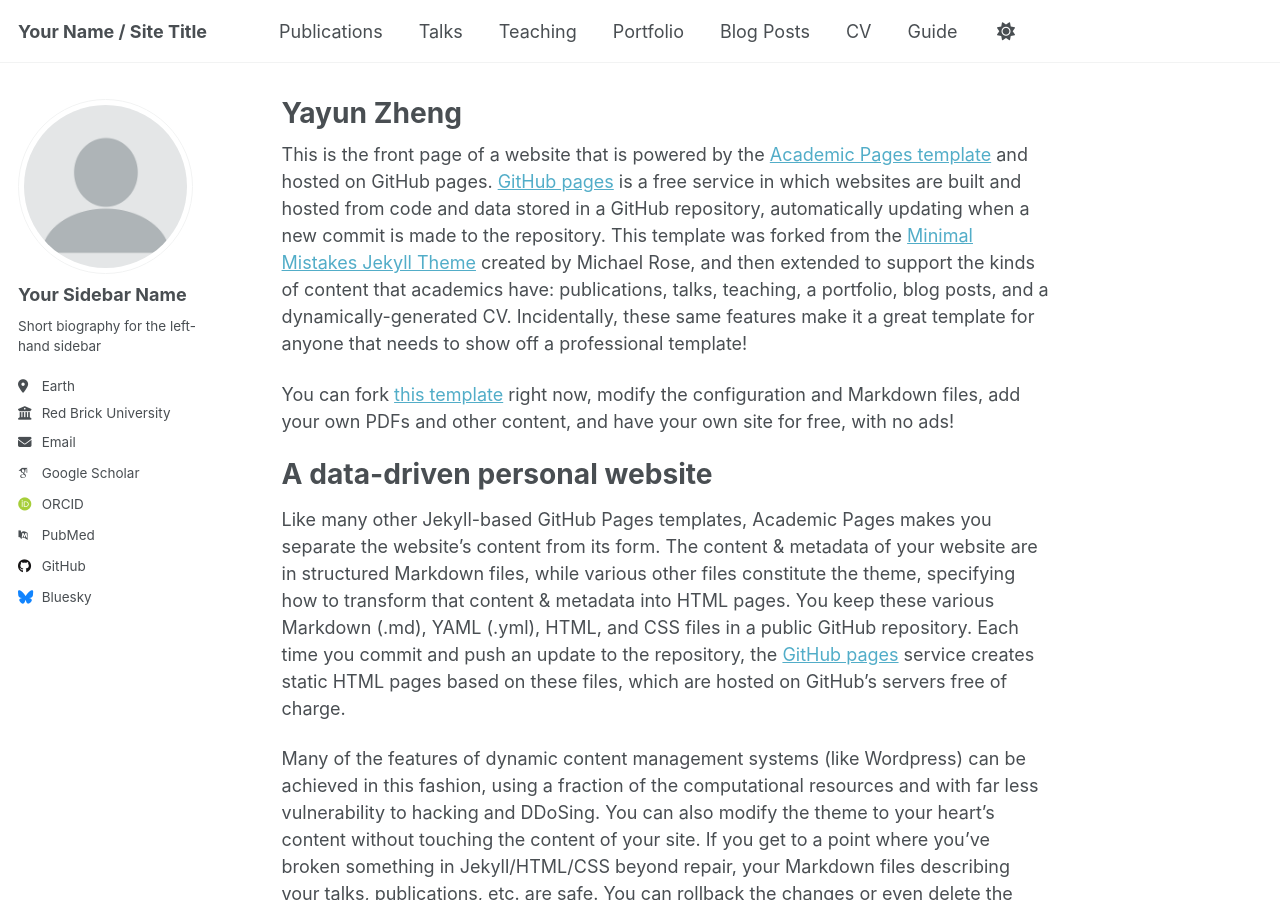
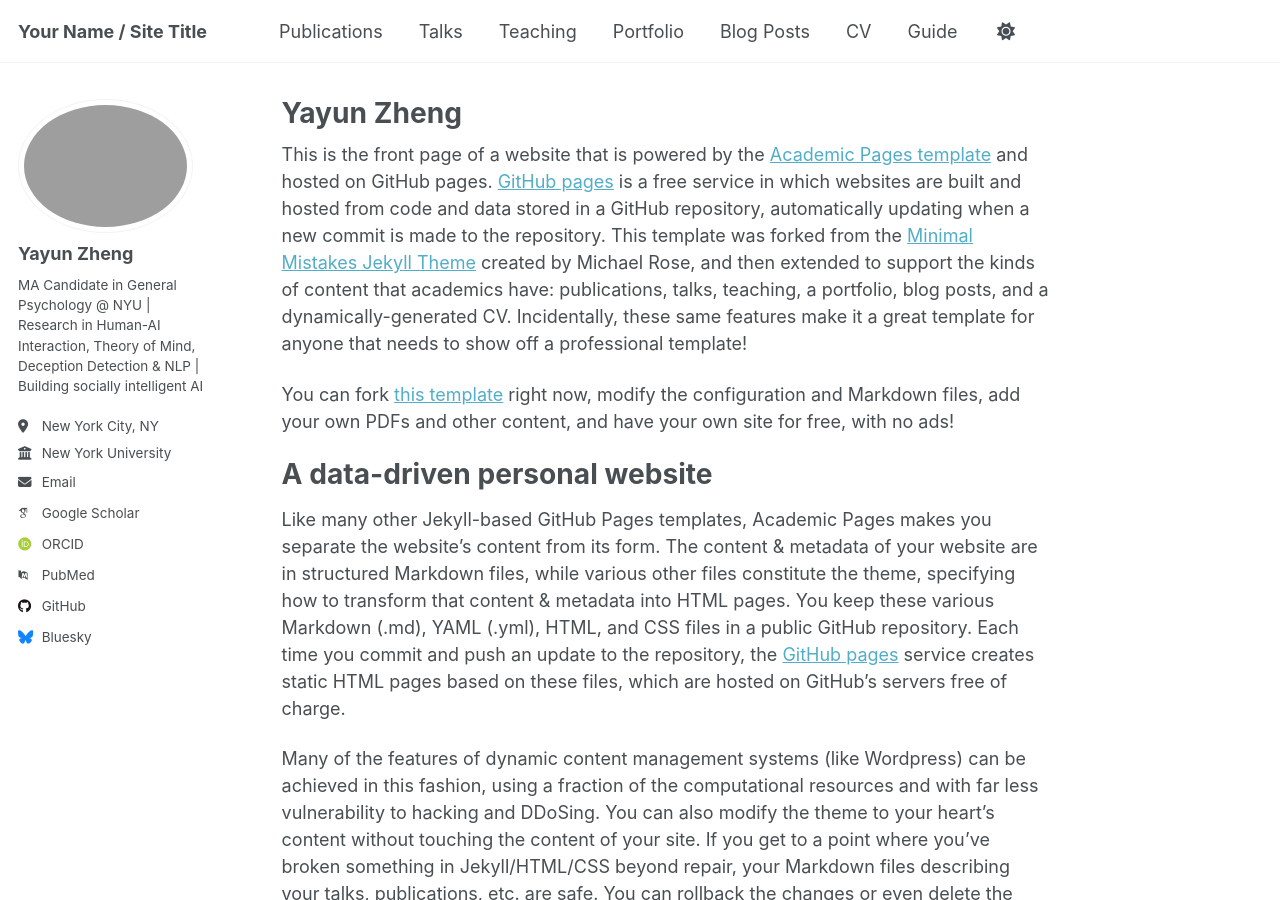
Before and after one commit to yuliya-zzZ/yuliya-zzZ.github.io, a Jekyll site: the page built from _pages/about.md, in a window 1280 px wide and 900 px high. Built offline with Jekyll 4.4.1, drawn with Linux system fonts in a browser that asks for light colours; some web fonts are replaced; a script that is not in the unit is left out.

Commit message:
Update _config.yml

```diff
--- a/_config.yml
+++ b/_config.yml
@@ -27,14 +27,25 @@ author:
   pronouns         : # example: "she/her"
   bio              : "Short biography for the left-hand sidebar"
   location         : "Earth"
-  employer         : "Red Brick University"
+
   uri              : # URL
   email            : "none@example.org"
+
+  author:
+  avatar: "/assets/img/profile.jpg"          # ← upload your pic in assets/img/
+  name: "Yayun Zheng"
+  bio: "MA Candidate in General Psychology @ NYU | Research in Human-AI Interaction, Theory of Mind, Deception Detection & NLP | Building socially intelligent AI"
+  location: "New York City, NY"
+  employer: "New York University"
+  email: "yz11730@nyu.edu"
+  linkedin: "www.linkedin.com/in/yayun-zheng217"   # your LinkedIn
+  googlescholar: "https://scholar.google.com/citations?user=08vH4hIAAAAJ"
+  github: "yuliya-zzZ"
 
   # Academic websites
   academia         : # URL
   arxiv            : # URL - Update with the correct link to your profile
-  googlescholar    : "https://scholar.google.com/citations?user=PS_CX0AAAAAJ"
+  googlescholar    : "https://scholar.google.com/citations?user=08vH4hIAAAAJ&hl=en&authuser=1"
   inspire-hep      : # URL
   impactstory      : # URL
   orcid            : "http://orcid.org/yourorcidurl"
```
